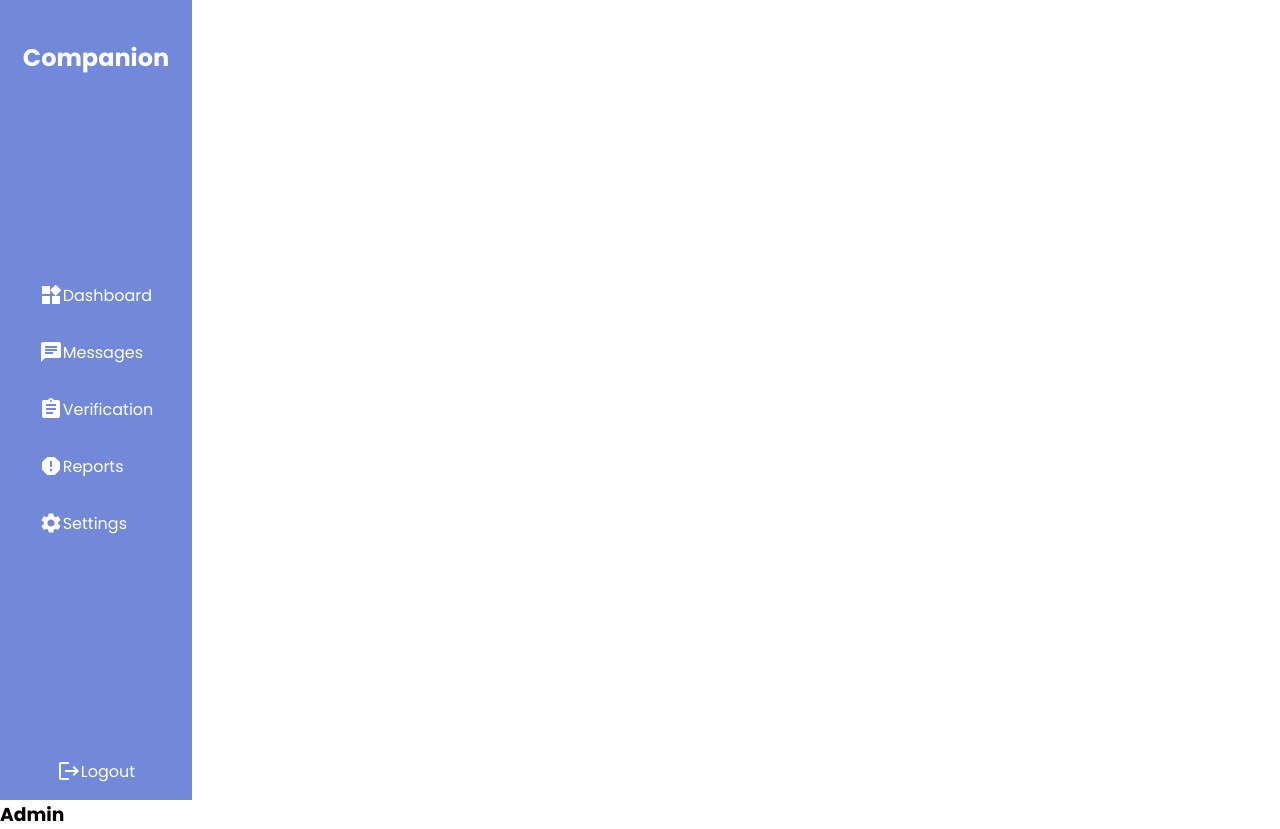
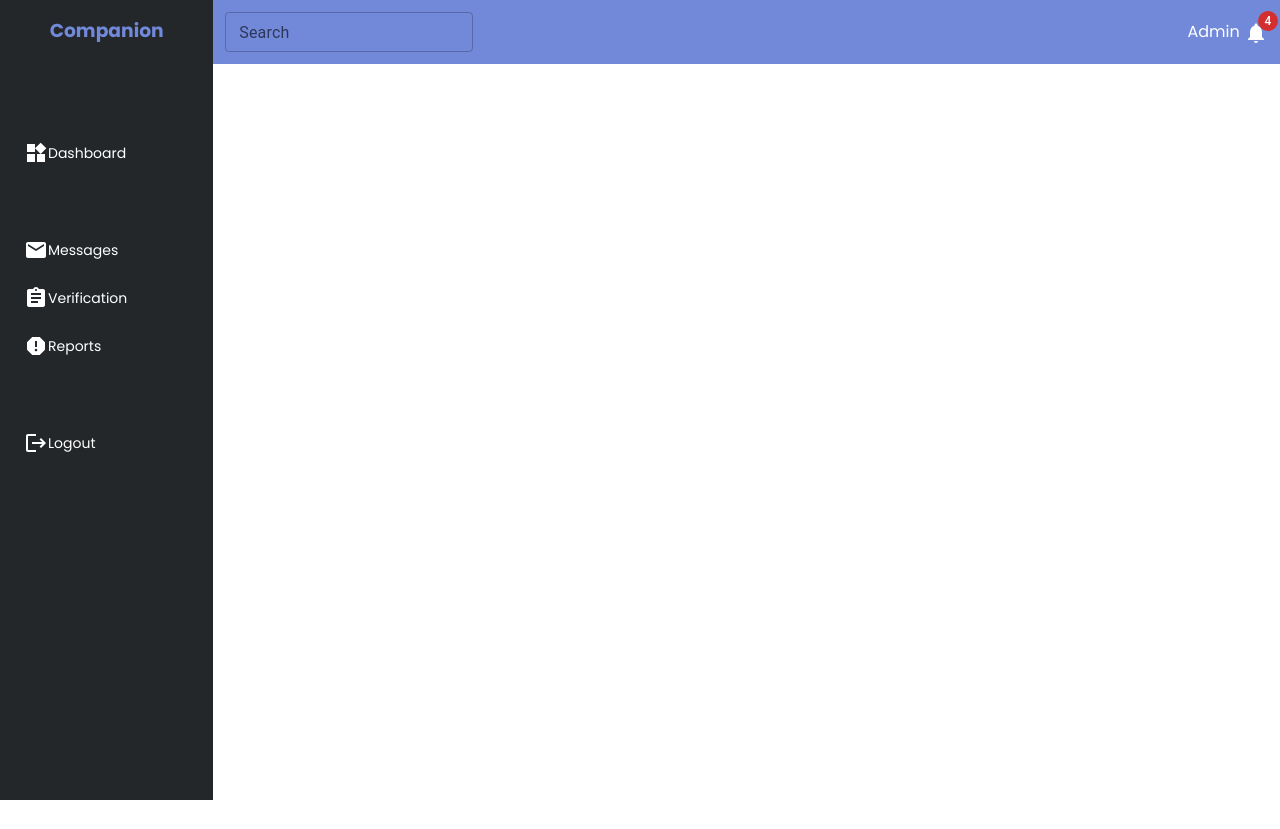
Before and after one commit to DushanSenadheera/companion_web_frontend, a React (Create React App) app: page /dashboard in a window 1280 px wide. After the commit the page ends 800 px from the top, so only its background shows below. Built offline with nearby package versions, Linux system fonts and the light colour scheme.

Commit message:
make some changes

```diff
--- a/src/App.js
+++ b/src/App.js
@@ -1,12 +1,17 @@
 import './App.css';
 import Signing from './components/Signing';
 import Dashboard from './components/Dashboard';
+import { BrowserRouter, Route, Routes} from 'react-router-dom';
 
 export default function App() {
   return (
     <div className="App">
-      {/* <Signing/> */}
-      <Dashboard/>
+      <BrowserRouter>
+        <Routes>
+          <Route path="/" element={<Signing/>} />
+          <Route path="/dashboard" element={<Dashboard/>} />
+        </Routes>
+      </BrowserRouter>
     </div>
   );
 }
--- a/src/components/Dashboard.jsx
+++ b/src/components/Dashboard.jsx
@@ -1,32 +1,35 @@
 import '../styles/dashboard.css';
 import WidgetsIcon from '@mui/icons-material/Widgets';
-import ChatIcon from '@mui/icons-material/Chat';
-import SettingsIcon from '@mui/icons-material/Settings';
 import ReportIcon from '@mui/icons-material/Report';
 import AssignmentIcon from '@mui/icons-material/Assignment';
 import LogoutIcon from '@mui/icons-material/Logout';
+import Badge from '@mui/material/Badge';
+import MailIcon from '@mui/icons-material/Mail';
+import NotificationsIcon from '@mui/icons-material/Notifications';
+import TextField from '@mui/material/TextField';
 
 export default function Dashboard(){
     return(
-        <div>
-            <div className="navigation">
-                <nav>
-                    <h1 className='logo'>Companion</h1>
-                    <ul>
-                        <li><WidgetsIcon/> Dashboard</li>
-                        <li><ChatIcon/> Messages</li>
-                        <li><AssignmentIcon/> Verification</li>
-                        <li><ReportIcon/> Reports</li>
-                        <li><SettingsIcon/> Settings</li>
-                    </ul>
-                    <ul>
-                        <li><LogoutIcon /> Logout</li>
-                    </ul>
-                </nav>
+        <div id='content' >
+            <div className="nav-links">
+                <h3 className='logo' >Companion</h3>
+                <ul>
+                    <li><WidgetsIcon /> Dashboard</li>
+                    <br />
+                    <li><MailIcon /> Messages</li>
+                    <li><AssignmentIcon /> Verification</li>
+                    <li><ReportIcon /> Reports</li>
+                    <br />
+                    <li><LogoutIcon /> Logout</li>
+                </ul>
             </div>
             <div className="content">
-                <div className="navbar">
-                    <h3>Admin</h3>
+                <div className="navigation">
+                    <TextField id="standard-basic" type='text' size='small' label="Search" variant="outlined" />
+                    <span>Admin <Badge badgeContent={4} color="error"><NotificationsIcon /></Badge></span>
+                </div>
+                <div className="nav-content">
+
                 </div>
             </div>
         </div>
--- a/src/components/Signing.jsx
+++ b/src/components/Signing.jsx
@@ -10,6 +10,7 @@ import InputAdornment from '@mui/material/InputAdornment';
 import FormControl from '@mui/material/FormControl';
 import Visibility from '@mui/icons-material/Visibility';
 import VisibilityOff from '@mui/icons-material/VisibilityOff';
+import { Link } from 'react-router-dom';
 
 export default function Signing() {
 
@@ -53,7 +54,9 @@ export default function Signing() {
                             />
                         </FormControl>
                         <br />
-                        <Button id='btn' size='small' fullWidth='true' variant="contained" >Sign In</Button>
+                        <Link to="/Dashboard">
+                            <Button id='btn' size='small' fullWidth='true' variant="contained" >Sign In</Button>
+                        </Link>
                     </form>
                     <small>Designed & Developed By Group 77</small>
                 </div>
--- a/src/styles/dashboard.css
+++ b/src/styles/dashboard.css
@@ -1,24 +1,46 @@
-.logo{
-    padding: 0  1rem;
-    color: #fff;
+#content{
+    display: flex;
+    width: 100%;
+    height: 100%;
 }
 
-nav{
+.logo{
+    margin-top: 1rem;
+    color: var(--primary-color);
+}
+
+ul li{
     display: flex;
-    flex-direction: column;
-    justify-content: space-between;
     align-items: center;
-    height: 100%;
+    font-size: 14px;
+    margin: 1.5rem;
+    cursor: pointer;
+}
+
+ul{
+    margin-top: 6rem;
+}
+
+.nav-links{
+    width: 20%;
+    height: 100vh;
+    background-color: var(--secondary-color);
+    text-align: center;
     color: #fff;
 }
 
 .navigation{
-    width: 15%;
-    height: 100vh;
+    width: 100%;
+    padding: 0.75rem;
     background-color: var(--primary-color);
+    display: flex;
+    align-items: center;
+    justify-content: space-between;
+    color: #fff;
 }
 
-nav ul li{
+.content{
+    width: 100%;
     display: flex;
-    padding: 1rem;
+    flex-direction: column;
 }
```
